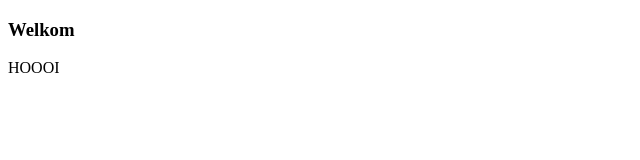
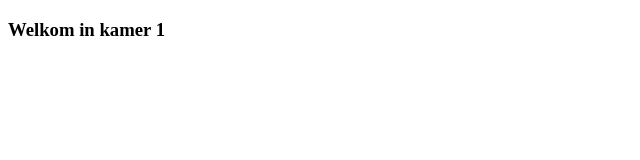
Before and after one commit to JaspervdA/online-wisten, an Angular app: page / in a window 1280 px wide. Both pictures are taken after a click on the button "Speel mee!". Shown: the top 160 px of the page, without its empty margins (0-640 px from the left). Built offline with nearby package versions, Linux system fonts and the light colour scheme.

Commit message:
Added a general game service

```diff
--- a/src/app/app.component.html
+++ b/src/app/app.component.html
@@ -1,8 +1,8 @@
-<div *ngIf="!gameJoined">
-  <h3>Kamer {{roomId}} is vrij!</h3>
+<div *ngIf="!gameService.gameJoined">
+  <h3>Kamer {{gameService.roomId}} is vrij!</h3>
   <p>Vul je naam in om mee te spelen</p>
-  <input type="text" [(ngModel)]="userName"/>
-  <button (click)="joinRoom()">Speel mee!</button>
+  <input type="text" [(ngModel)]="gameService.userName"/>
+  <button (click)="gameService.joinRoom()">Speel mee!</button>
 </div>
 
-<app-room *ngIf="gameJoined" [userName]="userName"></app-room>
+<app-room *ngIf="gameService.gameJoined"></app-room>
--- a/src/app/app.component.ts
+++ b/src/app/app.component.ts
@@ -1,4 +1,5 @@
 import { Component } from '@angular/core';
+import { GameBoardService } from './game-board/game-board.service';
 
 @Component({
   selector: 'app-root',
@@ -7,10 +8,7 @@ import { Component } from '@angular/core';
 })
 export class AppComponent {
   title = 'online-wisten';
-  gameJoined: boolean = false;
-  userName: string;
 
-  public joinRoom() {
-    this.gameJoined = true
-  }
+  constructor(public gameService: GameBoardService) {}
+
 }
--- /dev/null
+++ b/src/app/game-board/game-board.service.ts
@@ -0,0 +1,16 @@
+import { Injectable } from '@angular/core';
+
+@Injectable({
+  providedIn: 'root'
+})
+export class GameBoardService {
+  gameJoined: boolean = false;
+  userName: string;
+  roomId: number = 1;
+
+  constructor() { }
+
+  public joinRoom() {
+    this.gameJoined = true
+  }
+}
--- a/src/app/game-board/room/room.component.html
+++ b/src/app/game-board/room/room.component.html
@@ -1,2 +1 @@
-<h3>Welkom {{userName}}</h3>
-<p>HOOOI</p>
+<h3>Welkom {{gameService.userName}} in kamer {{gameService.roomId}}</h3>
--- a/src/app/game-board/room/room.component.ts
+++ b/src/app/game-board/room/room.component.ts
@@ -1,4 +1,5 @@
 import { Component, OnInit, Input } from '@angular/core';
+import { GameBoardService } from '../game-board.service';
 
 @Component({
   selector: 'app-room',
@@ -6,10 +7,8 @@ import { Component, OnInit, Input } from '@angular/core';
   styleUrls: ['./room.component.scss']
 })
 export class RoomComponent implements OnInit {
-  roomId: number = 1;
-  @Input() userName: string;
 
-  constructor() {}
+  constructor(public gameService: GameBoardService) {}
 
   ngOnInit() {}
 }
```
Also changed, not shown: 1 other file (tests, documents, lock files or other folders).
